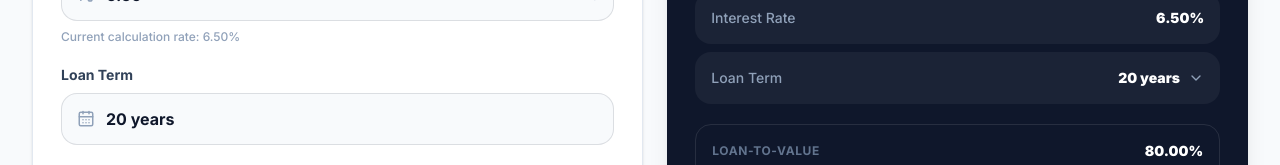
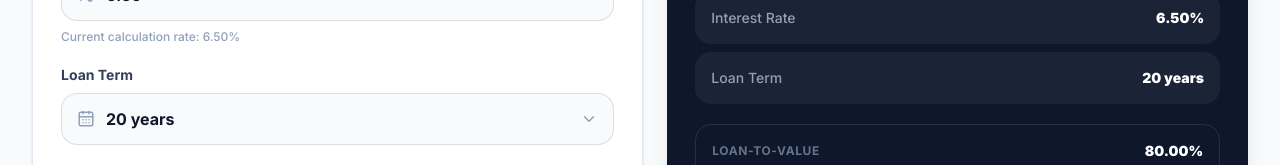
Before and after one commit to cylexnoe/brea88, a Next.js app in the folder brea88/: page /agent/dashboard/mortgage-calculator in a window 1280 px wide. Shown: the part 787-952 px from the top of the page. Built offline with nearby package versions, Linux system fonts and the light colour scheme.

Commit message:
Dropdown icon added in calculator

```diff
--- a/brea88/src/app/agent/dashboard/mortgage-calculator/page.tsx
+++ b/brea88/src/app/agent/dashboard/mortgage-calculator/page.tsx
@@ -545,6 +545,10 @@ export default function MortgageCalculatorPage() {
                       30 years
                     </option>
                   </select>
+                  <ChevronDown
+                      size={18}
+                      className="pointer-events-none absolute right-4 top-1/2 -translate-y-1/2 text-slate-400"
+                    />
                 </div>
               </div>
             </div>
@@ -657,10 +661,6 @@ export default function MortgageCalculatorPage() {
 
                   <span className="flex items-center gap-2 text-right text-sm font-black text-white">
                     {calculation.years} years
-                    <ChevronDown
-                      size={16}
-                      className="text-slate-400"
-                    />
                   </span>
                 </div>
               </div>
```
